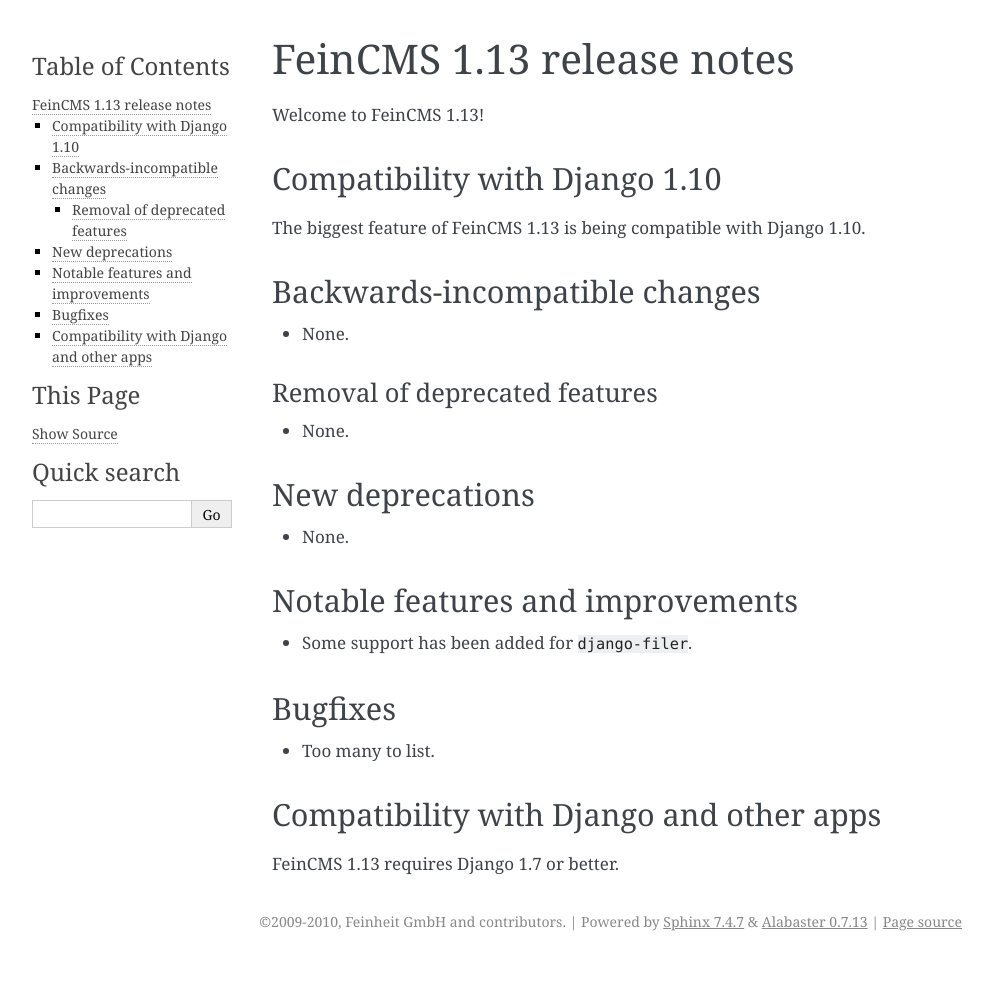
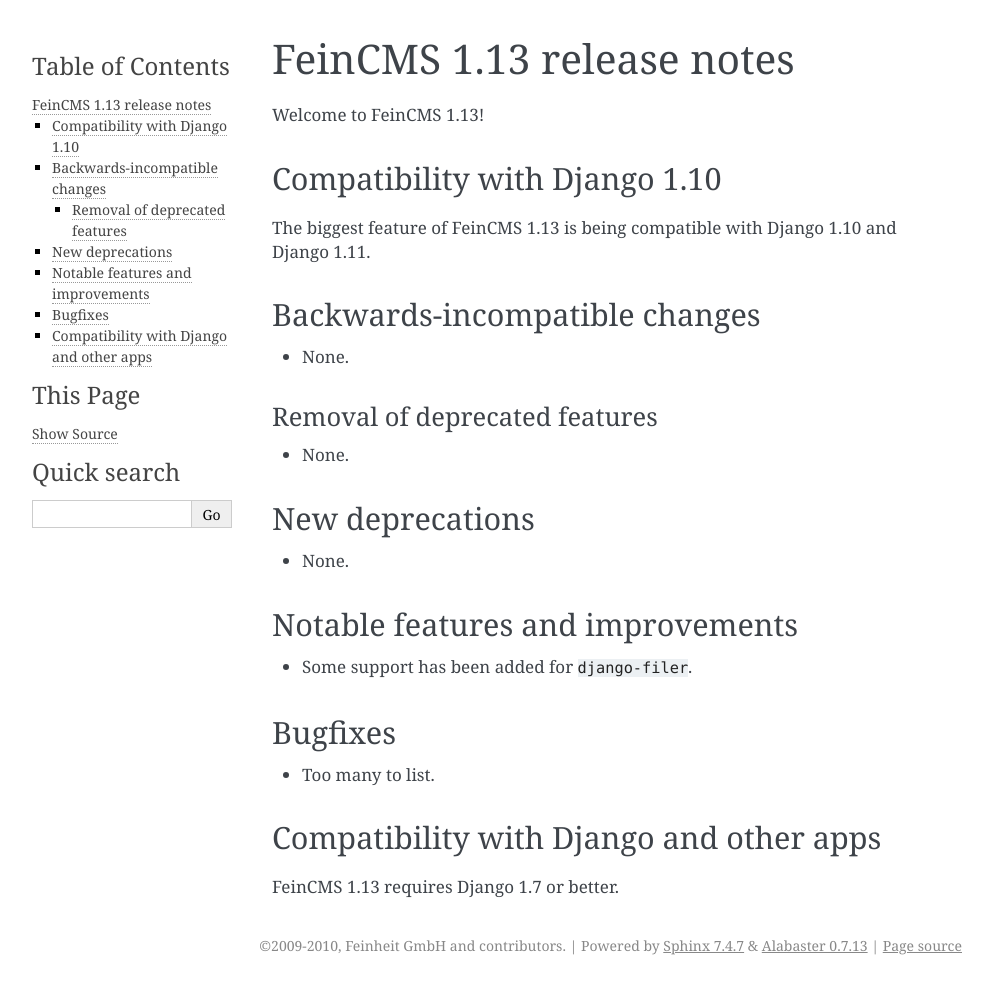
Before and after one commit to feincms/feincms, a Sphinx documentation site: the page built from docs/releases/1.13.rst, in a window 1280 px wide. Shown: the whole page, without its empty margins (148-1141 px from the left). Built offline with Sphinx 7.4.7, drawn with Linux system fonts in a browser that asks for light colours; before the commit the page ends 961 px from its top, so only the background shows below that.

Commit message:
Retroactively update the release notes and mention Django 1.11

```diff
--- a/docs/releases/1.13.rst
+++ b/docs/releases/1.13.rst
@@ -8,7 +8,8 @@
 Compatibility with Django 1.10
 ==============================
 
-The biggest feature of FeinCMS 1.13 is being compatible with Django 1.10.
+The biggest feature of FeinCMS 1.13 is being compatible with Django 1.10
+and Django 1.11.
 
 
 Backwards-incompatible changes
```
